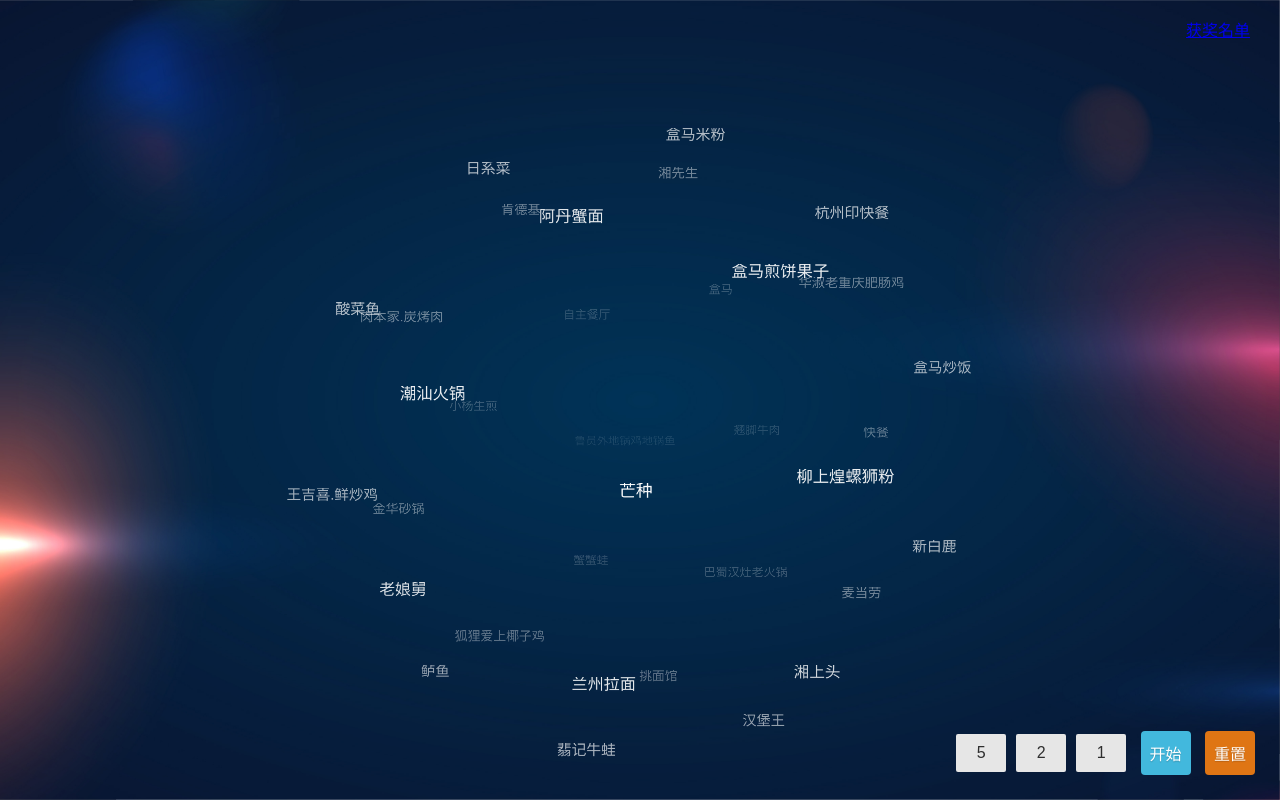
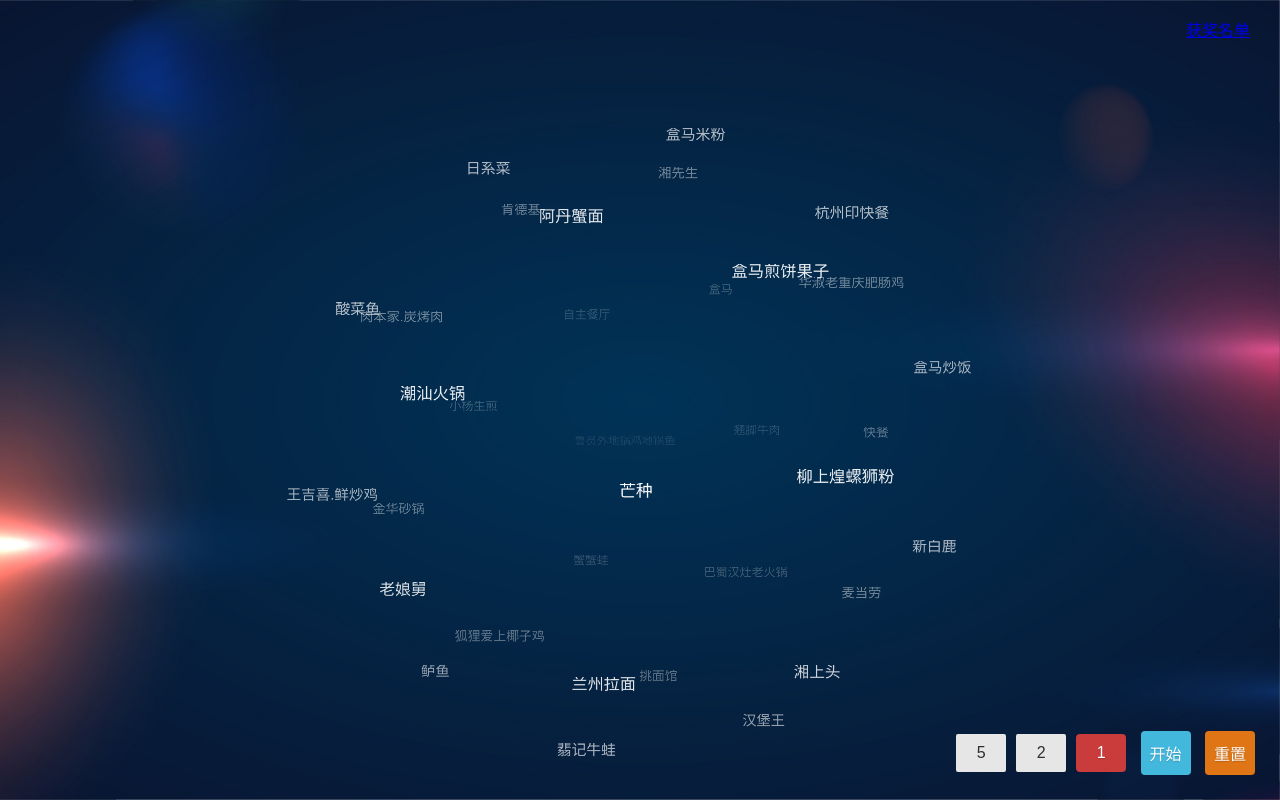
Before and after one commit to hello1024888/hello1024888.github.io, a plain HTML site: page index.html in a window 1280 px wide. Drawn offline with Linux system fonts and the light colour scheme.

Commit message:
Update index.html

```diff
--- a/index.html
+++ b/index.html
@@ -218,7 +218,7 @@
         new Vue({
             el: '#tools',
             data: {
-                selected: 30,
+                selected: 1,
                 running: false,
                 btns: [
                     5, 2, 1
```
